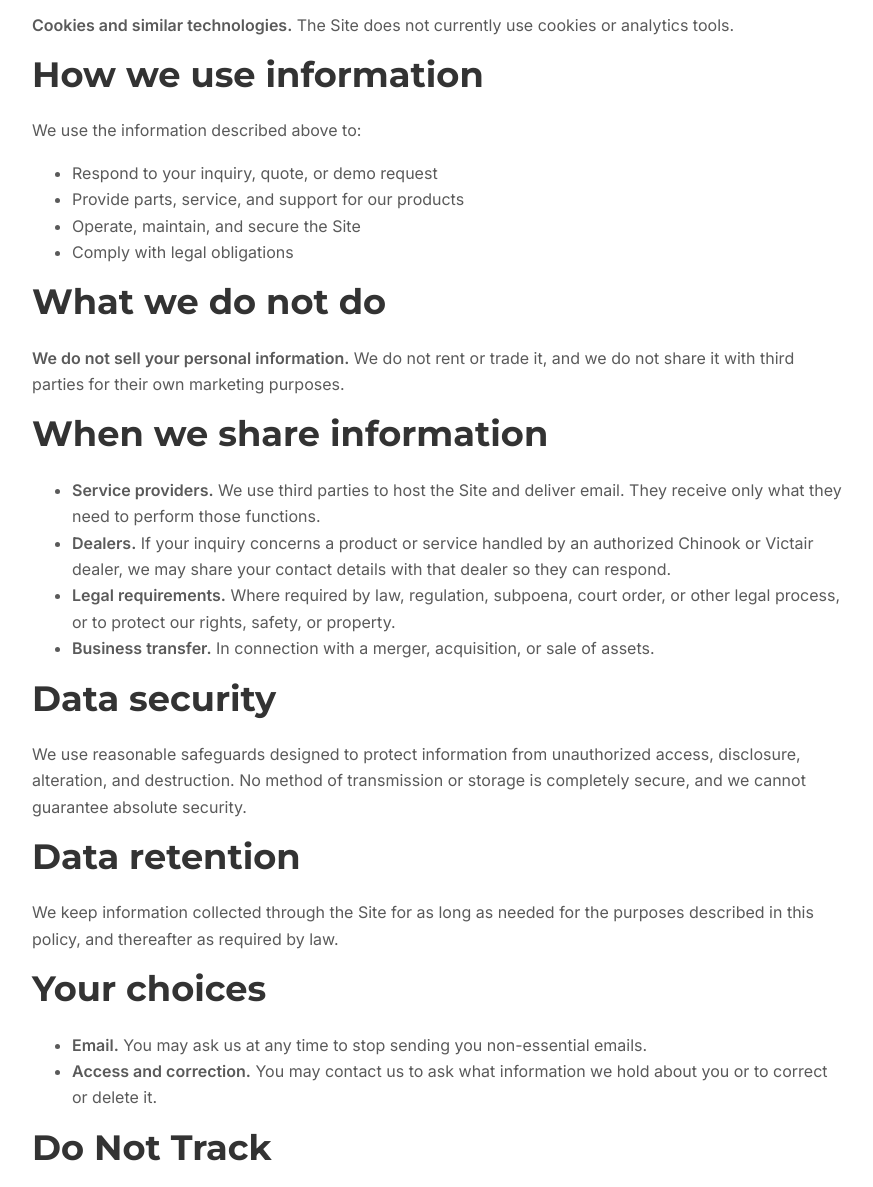
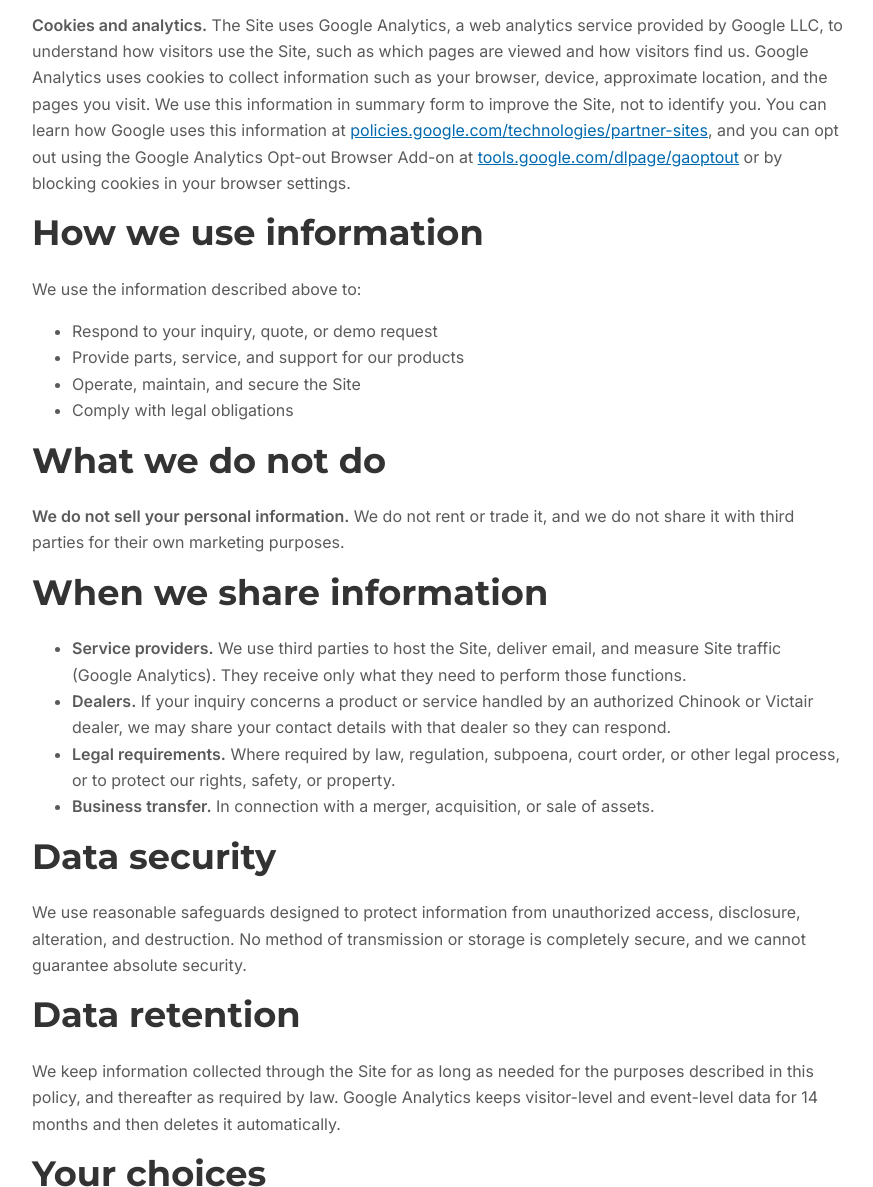
Before and after one commit to spottedfoxdigital/hfhauff-preview-v13, a website: page privacy.html in a window 1280 px wide. Shown: the part 860-2047 px from the top of the page, without its empty margins (202-1075 px from the left). Drawn offline with Linux system fonts and the light colour scheme.

Commit message:
Privacy: name Google Analytics (tag install to follow)
Cookies line now describes Google Analytics with Google's opt-out link,
service providers include traffic measurement, retention adds GA's
14-month visitor/event data window. Effective date Nov 19, 2026.
Wording approved by Brad Nov 19. Push together with the GTM install.

Co-Authored-By: Claude Opus 5.5 <noreply@anthropic.com>

```diff
--- a/privacy.html
+++ b/privacy.html
@@ -2,26 +2,26 @@
 <header><div class="wrap"><a href="index.html"><img src="img/logo.png?v=16" alt="H.F. Hauff Company Inc."></a><button class="burger" onclick="document.querySelector('nav').classList.toggle('open')" aria-label="Menu">☰</button><nav><a href="index.html">Home</a><a href="wind-machines.html">Wind Machines</a><a href="sprayers.html">Sprayers</a><a href="altrac.html">Altrac</a><a href="dealers.html">Find a Dealer</a><a href="about.html">About</a><a class="btn" href="contact.html">Contact Us</a></nav></div></header>
 <section class="hero phero nophoto"><div class="wrap"><small>Legal</small><h1>Privacy <b>Policy</b></h1></div></section>
 <section><div class="wrap" style="max-width:860px">
-<p><strong>Effective date: November 16, 2026</strong></p>
+<p><strong>Effective date: November 19, 2026</strong></p>
 <p>H. F. Hauff Company, Inc. ("H.F. Hauff," "we," "us," or "our") respects your privacy. This policy explains what information we collect through hfhauff.com (the "Site"), how we use it, and the choices available to you.</p>
 <h2>Information we collect</h2>
 <p><strong>Information you give us.</strong> When you submit a quote, demo, or contact request through the Site, or email us, we collect the information you choose to provide: your name, company, email address, phone number, the request type, and whatever you write in the comment field.</p>
 <p><strong>Information collected automatically.</strong> Like most websites, ours automatically records certain technical information when you visit, such as your IP address, browser type, device type, referring page, pages viewed, and the dates and times of your visits.</p>
-<p><strong>Cookies and similar technologies.</strong> The Site does not currently use cookies or analytics tools.</p>
+<p><strong>Cookies and analytics.</strong> The Site uses Google Analytics, a web analytics service provided by Google LLC, to understand how visitors use the Site, such as which pages are viewed and how visitors find us. Google Analytics uses cookies to collect information such as your browser, device, approximate location, and the pages you visit. We use this information in summary form to improve the Site, not to identify you. You can learn how Google uses this information at <a href="https://policies.google.com/technologies/partner-sites" style="overflow-wrap:anywhere">policies.google.com/technologies/partner-sites</a>, and you can opt out using the Google Analytics Opt-out Browser Add-on at <a href="https://tools.google.com/dlpage/gaoptout" style="overflow-wrap:anywhere">tools.google.com/dlpage/gaoptout</a> or by blocking cookies in your browser settings.</p>
 <h2>How we use information</h2>
 <p>We use the information described above to:</p>
 <ul><li>Respond to your inquiry, quote, or demo request</li><li>Provide parts, service, and support for our products</li><li>Operate, maintain, and secure the Site</li><li>Comply with legal obligations</li></ul>
 <h2>What we do not do</h2>
 <p><strong>We do not sell your personal information.</strong> We do not rent or trade it, and we do not share it with third parties for their own marketing purposes.</p>
 <h2>When we share information</h2>
-<ul><li><strong>Service providers.</strong> We use third parties to host the Site and deliver email. They receive only what they need to perform those functions.</li>
+<ul><li><strong>Service providers.</strong> We use third parties to host the Site, deliver email, and measure Site traffic (Google Analytics). They receive only what they need to perform those functions.</li>
 <li><strong>Dealers.</strong> If your inquiry concerns a product or service handled by an authorized Chinook or Victair dealer, we may share your contact details with that dealer so they can respond.</li>
 <li><strong>Legal requirements.</strong> Where required by law, regulation, subpoena, court order, or other legal process, or to protect our rights, safety, or property.</li>
 <li><strong>Business transfer.</strong> In connection with a merger, acquisition, or sale of assets.</li></ul>
 <h2>Data security</h2>
 <p>We use reasonable safeguards designed to protect information from unauthorized access, disclosure, alteration, and destruction. No method of transmission or storage is completely secure, and we cannot guarantee absolute security.</p>
 <h2>Data retention</h2>
-<p>We keep information collected through the Site for as long as needed for the purposes described in this policy, and thereafter as required by law.</p>
+<p>We keep information collected through the Site for as long as needed for the purposes described in this policy, and thereafter as required by law. Google Analytics keeps visitor-level and event-level data for 14 months and then deletes it automatically.</p>
 <h2>Your choices</h2>
 <ul><li><strong>Email.</strong> You may ask us at any time to stop sending you non-essential emails.</li><li><strong>Access and correction.</strong> You may contact us to ask what information we hold about you or to correct or delete it.</li></ul>
 <h2>Do Not Track</h2>
```
